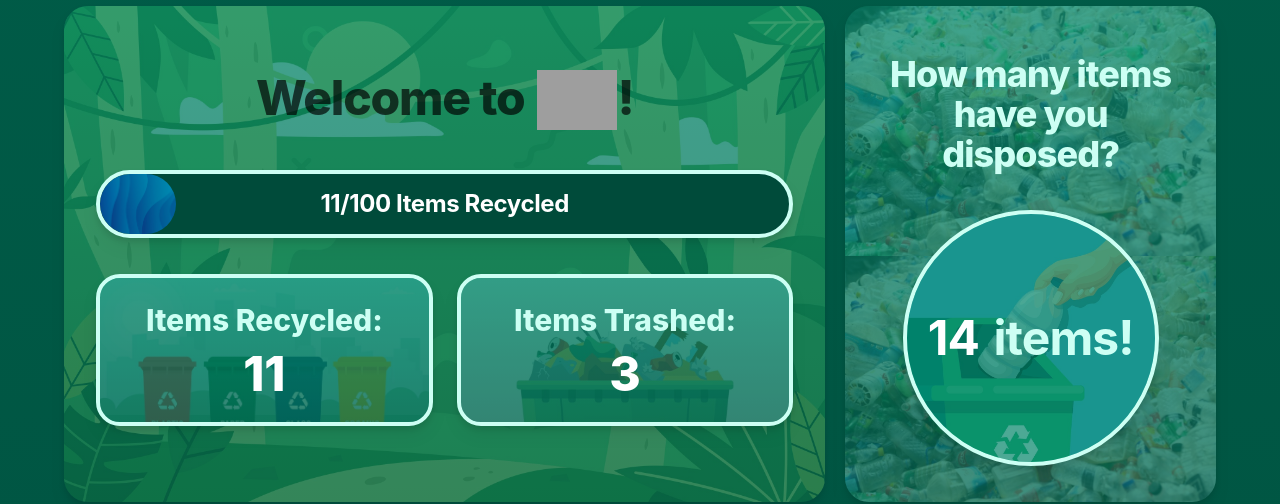
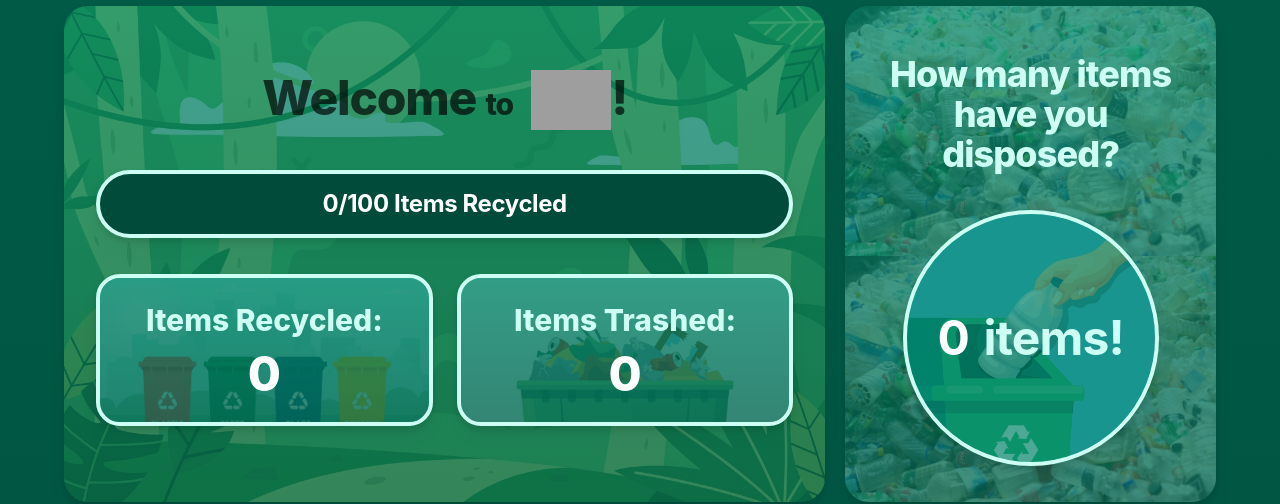
Before and after one commit to Kevin-Liu-01/RecyclAIble, a Next.js app: page / in a window 1280 px wide. Shown: the part 186-690 px from the top of the page. Built offline with nearby package versions, Linux system fonts and the light colour scheme; no server answers; grey boxes are pictures that could not be loaded.

Commit message:
Functional backend communication

```diff
--- a/components/Dashboard/Dashboard.tsx
+++ b/components/Dashboard/Dashboard.tsx
@@ -12,26 +12,27 @@ import { useState, useEffect } from "react";
 import axios from "axios";
 
 function Home() {
-  const [itemsRecycled, setItemsRecycled] = useState(11);
-  const [itemsDisposed, setItemsDisposed] = useState(3);
-  const [data, setData] = useState([
-    [1, "bottle", "yes"],
-    [2, "can", "yes"],
-    [3, "hat", "yesy"],
-  ]);
+  const [itemsRecycled, setItemsRecycled] = useState(0);
+  const [itemsDisposed, setItemsDisposed] = useState(0);
+  const [dataArrays, setData] = useState([[]]);
   const config = {
     headers: {
       "Access-Control-Allow-Origin": "*",
       "Access-Control-Allow-Methods": "GET,PUT,POST,DELETE,PATCH,OPTIONS",
+      "ngrok-skip-browser-warning": "true",
     },
   };
 
   useEffect(() => {
     axios
-      .get("https://4bcb-128-91-56-203.ngrok.io/sendUIdata", config)
+      .get("https://c37d-128-91-19-1.ngrok.io/sendUIdata", config)
       .then((response) => {
+        console.log("successful retreival");
         console.log(`/client/ returned response from host: `, response.data);
         setData(response.data);
+        console.log("the data: ", dataArrays);
+        setItemsRecycled(dataArrays.filter((x) => x.includes("yes")).length);
+        setItemsDisposed(dataArrays.filter((x) => x.includes("no")).length);
       })
       .catch(function (error) {
         console.log(error);
@@ -51,7 +52,11 @@ function Home() {
         {/* Counter block */}
         <DBCounter recycled={itemsRecycled} disposed={itemsDisposed} />
 
-        <DbLast data={data} recycled={itemsRecycled} disposed={itemsDisposed} />
+        <DbLast
+          data={dataArrays}
+          recycled={itemsRecycled}
+          disposed={itemsDisposed}
+        />
         {/* To be named */}
         <DBPIE recycled={itemsRecycled} disposed={itemsDisposed} />
 
--- a/components/Dashboard/DbHeader.tsx
+++ b/components/Dashboard/DbHeader.tsx
@@ -7,7 +7,7 @@ function HeaderContents(props) {
 
       <div className="flex flex-col justify-center z-10">
         <div className="relative inline z-20 text-opacity-[0.68] text-4xl leading-8 font-extrabold tracking-tight text-black sm:text-5xl text-center mt-8 lg:mt-16 select-none  mx-8">
-          Welcome to
+          Welcome <div className="inline text-3xl"> to </div>
           <img
             src="https://cdn.discordapp.com/attachments/999004614693236856/1015766458728468480/recyclaible.png"
             alt="RecycleLogo"
--- a/components/Dashboard/DbLastItem.tsx
+++ b/components/Dashboard/DbLastItem.tsx
@@ -20,7 +20,7 @@ function DbLast(props) {
           ></div>
 
           <div className="z-20 text-center my-auto relative lg:text-5xl font-extrabold select-none">
-            {lastElement[2] == "yes" ? "Recycled" : "Disposed"}
+            {lastElement[1] == "yes" ? "Recycled" : "Disposed"}
             <div className="z-20 mt-2 font-[600] text-center block my-auto relative text-sm select-none">
               Click to scan a new one!
             </div>
```
Also changed, not shown: tsconfig.json (+4 -9 lines).
